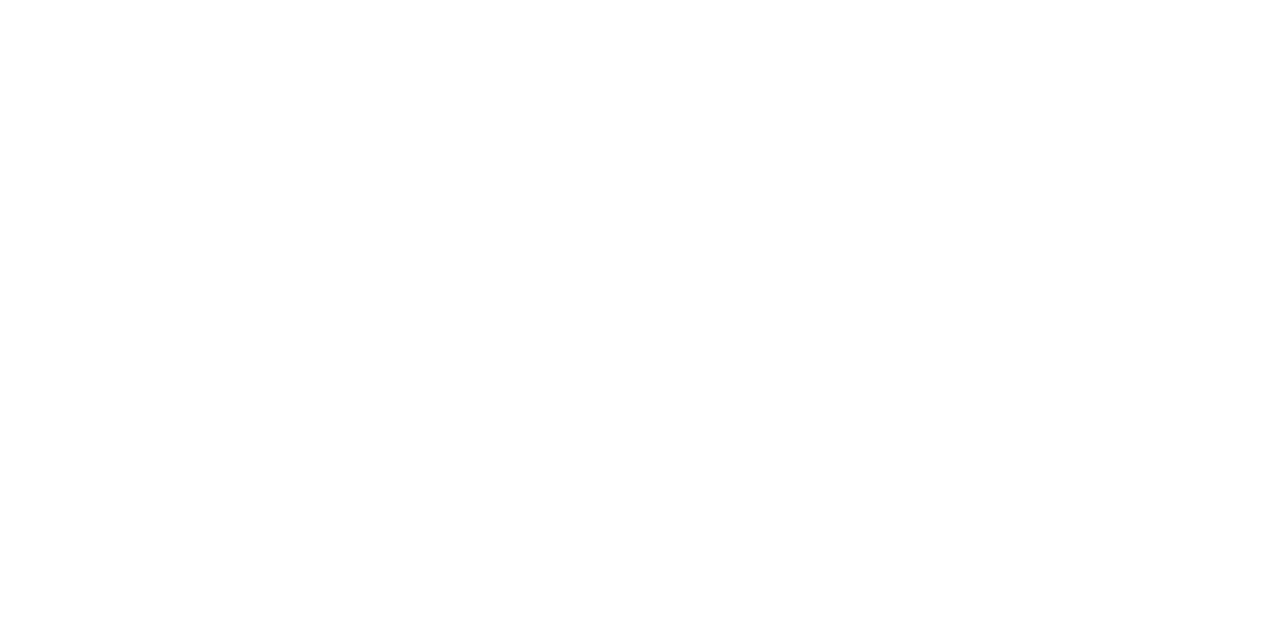
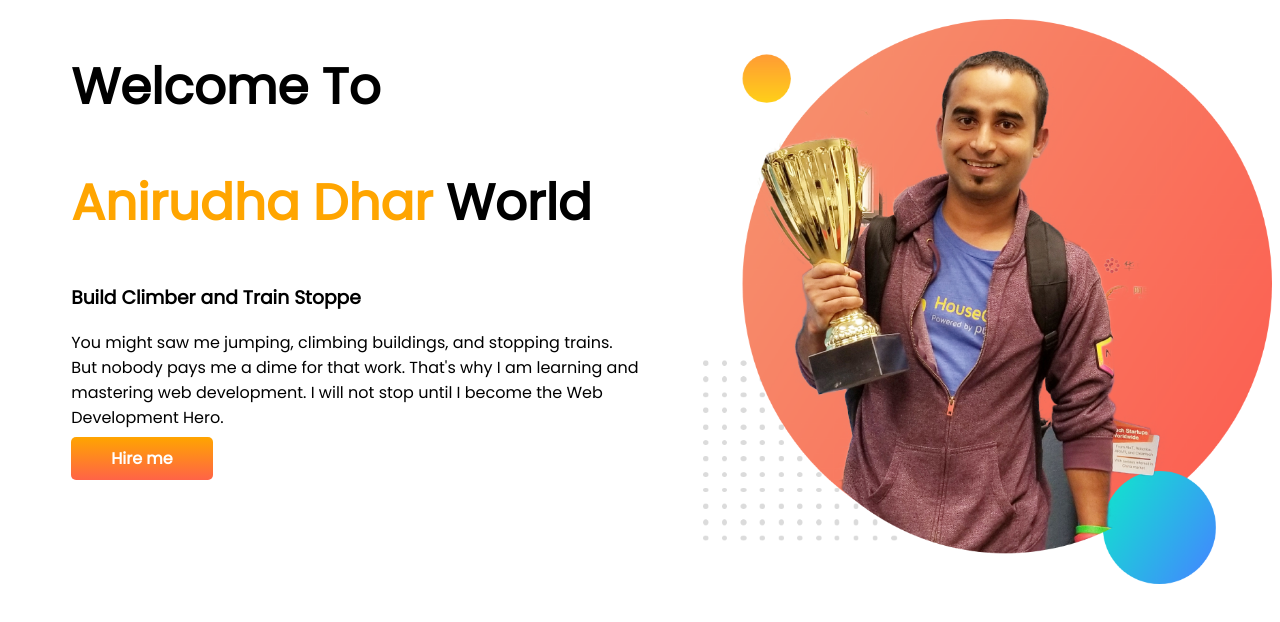
Before and after one commit to Aniruddha97/Portfolio, a plain HTML site: page index.html in a window 1280 px wide. Drawn offline with Linux system fonts and the light colour scheme.

Commit message:
image & code

```diff
--- a/index.html
+++ b/index.html
@@ -1,13 +1,35 @@
 <!DOCTYPE html>
 <html lang="en">
+
 <head>
     <meta charset="UTF-8">
     <meta http-equiv="X-UA-Compatible" content="IE=edge">
     <meta name="viewport" content="width=device-width, initial-scale=1.0">
     <title>Portfolio</title>
+    <link rel="preconnect" href="https://fonts.googleapis.com">
+    <link rel="preconnect" href="https://fonts.gstatic.com" crossorigin>
+    <link href="https://fonts.googleapis.com/css2?family=Poppins&display=swap" rel="stylesheet">
     <link rel="stylesheet" href="style.css">
 </head>
+
 <body>
+    <section>
+        <div class="width">
+            <h1>Welcome To</h1>
+            <h1><span class="orang">Anirudha Dhar </span>World </h1>
+            <h3>Build Climber and Train Stoppe</h3>
+            <p>You might saw me jumping, climbing buildings, and stopping trains. But nobody pays me a dime for that
+                work. That's why I am learning and mastering web development. I will not stop until I become the Web
+                Development Hero.</p>
+            <a class="linkbutton" target="_blank"
+                href="https://github.com/Aniruddha97/Portfolio/blob/main/index.html">Hire me</a>
+        </div>
+        <div class="width">
+            <img src="images/jhankar.png" alt="" srcset="">
+        </div>
+    </section>
+
 
 </body>
+
 </html>
--- a/style.css
+++ b/style.css
@@ -0,0 +1,28 @@
+body{
+    font-family: 'Poppins', sans-serif;
+}
+h1{
+    font-size: 50px;
+}
+.orang{
+    color: orange;
+}
+.width{
+    width: 50%;
+    padding-left: 5%;
+}
+.width img{
+    width: 100%;
+    padding-top: 2%;
+}
+section{
+    display: flex;
+}
+.linkbutton{
+    text-decoration: none;
+    background-image: linear-gradient(orange,tomato);
+    padding: 10px 40px;
+    border-radius: 5px;
+    color: white;
+    font-weight: 700;
+}
```
Also changed, not shown: images/dream-bg.png (added), images/exp-bg.png (added), images/jhankar.png (added), images/jhankar2.png (added), images/my-bg.png (added), images/my-bg2.png (added), images/top-banner.png (added).
